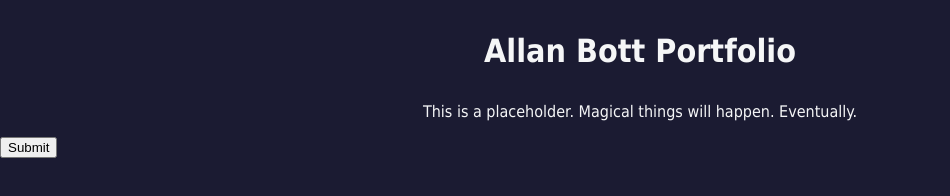
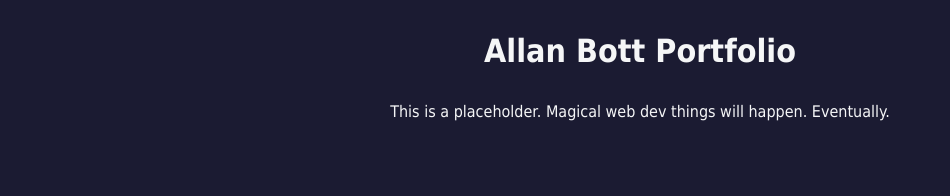
Before and after one commit to Azrall1/portfoliowebsite, a plain HTML site: page index.html in a window 1280 px wide. Shown: the whole page, without its empty margins (0-950 px from the left). Drawn offline with Linux system fonts and the light colour scheme.

Commit message:
Update index.html

```diff
--- a/index.html
+++ b/index.html
@@ -7,9 +7,8 @@
   </head>
   <body>
     <h1>Allan Bott Portfolio</h1>
-    <p>This is a placeholder. Magical things will happen. Eventually.</p>
+    <p>This is a placeholder. Magical web dev things will happen. Eventually.</p>
 
-      <input type="submit" value="Submit" />
-    </form>
+
   </body>
 </html>
```
